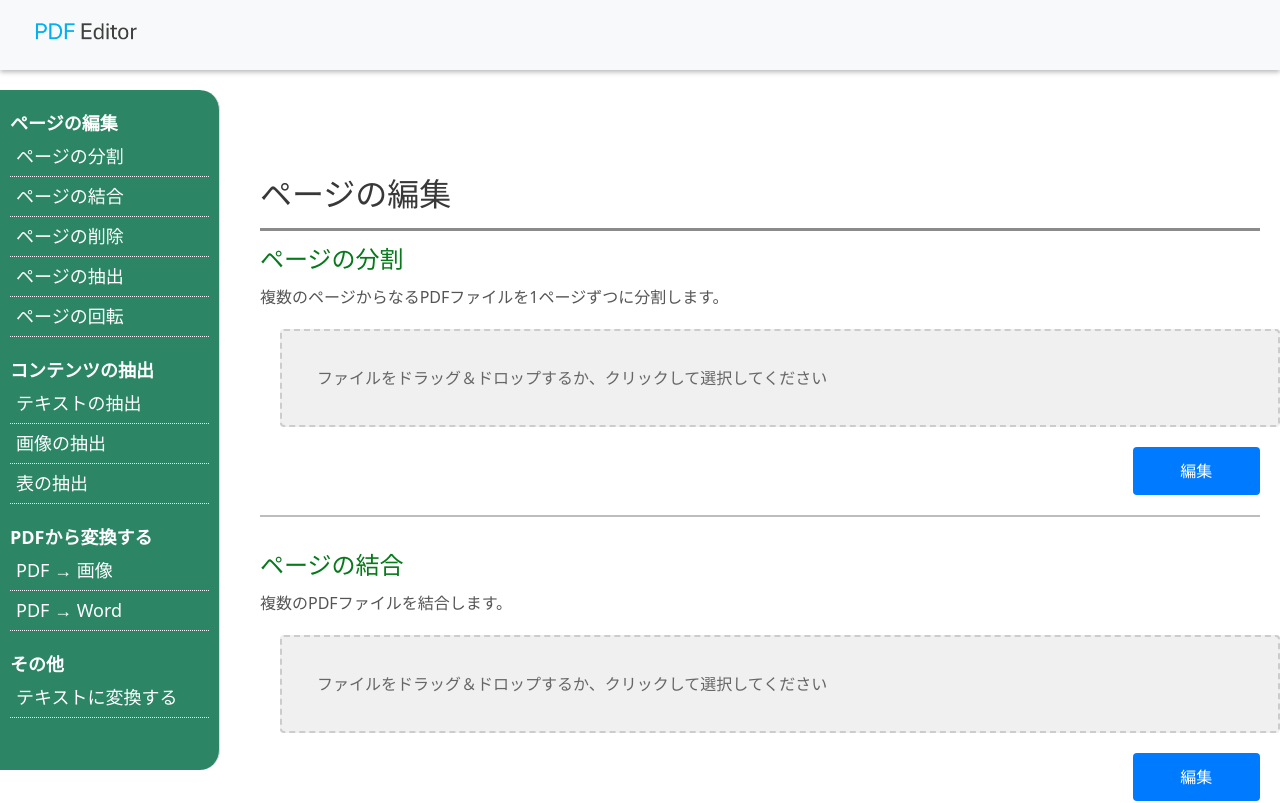
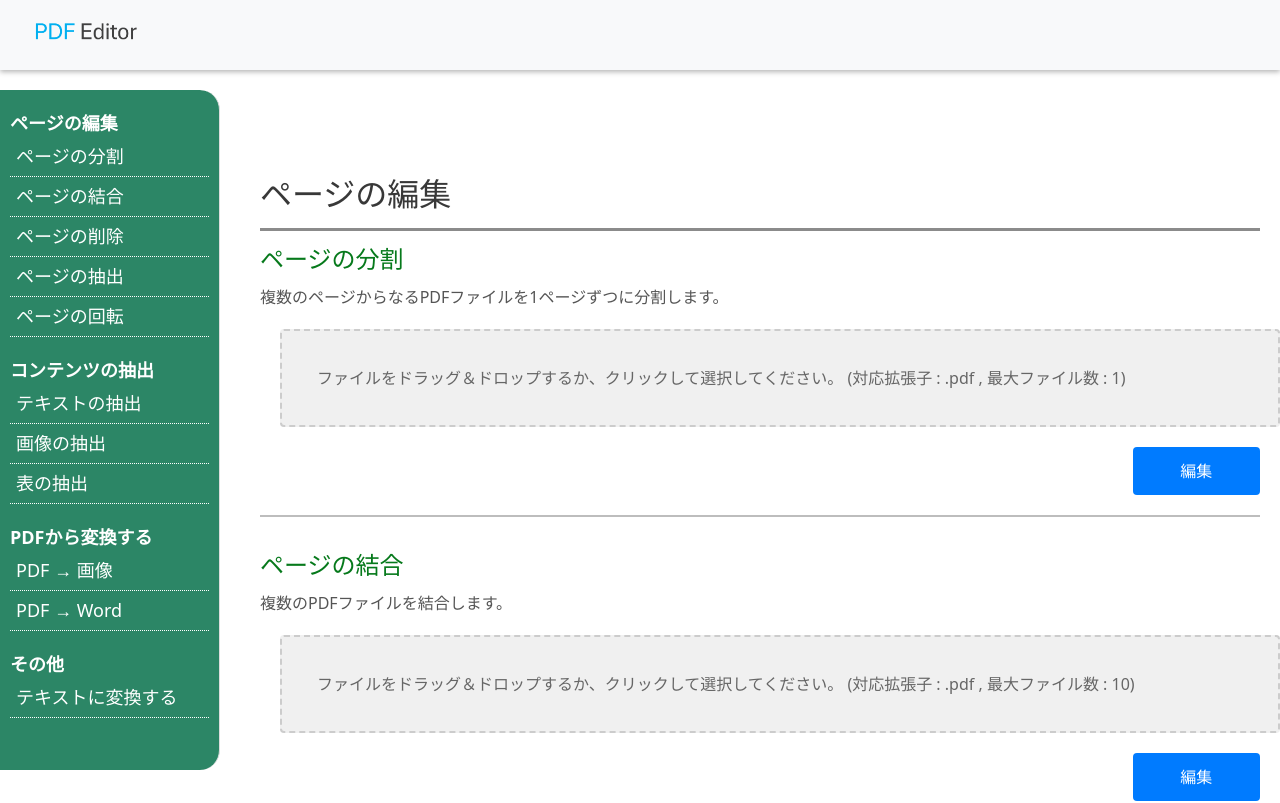
Before and after one commit to yonep3904/pdf-editor, a Next.js app in the folder frontend/: page / in a window 1280 px wide. Shown: the top 803 px of the page. Built offline with nearby package versions, Linux system fonts and the light colour scheme.

Commit message:
ドロップゾーンのUI変更

```diff
--- a/frontend/app/editor_list.js
+++ b/frontend/app/editor_list.js
@@ -120,8 +120,7 @@ const editorList = [
     contents: [
       {
         title: "テキストに変換する",
-        description:
-          "様々なファイルをテキストに変換します(対応拡張子: .pdf, .pptx, .xlsx, .docx, .csv, .json, .xml, .html)。",
+        description: "様々なファイルをテキストに変換します。",
         fileUpload: {
           accept: {
             "application/pdf": [".pdf"],
--- a/frontend/components/edit_form/dropzone.jsx
+++ b/frontend/components/edit_form/dropzone.jsx
@@ -49,8 +49,13 @@ export const FileInput = ({
         <input {...getInputProps()} />
         <p>
           {isDragActive
-            ? "ここにファイルをドロップしてください"
-            : "ファイルをドラッグ＆ドロップするか、クリックして選択してください"}
+            ? "ここにファイルをドロップしてください。"
+            : `ファイルをドラッグ＆ドロップするか、クリックして選択してください。
+              (対応拡張子 : ${Object.values(fileUpload.accept)
+                .map((value) => value.join(", "))
+                .join(", ")} , 最大ファイル数 :  ${
+                fileUpload.multiple ? constant.fileUpload.maxFileNum : 1
+              })`}
         </p>
       </div>
       <div className={style.fileList}>
```
